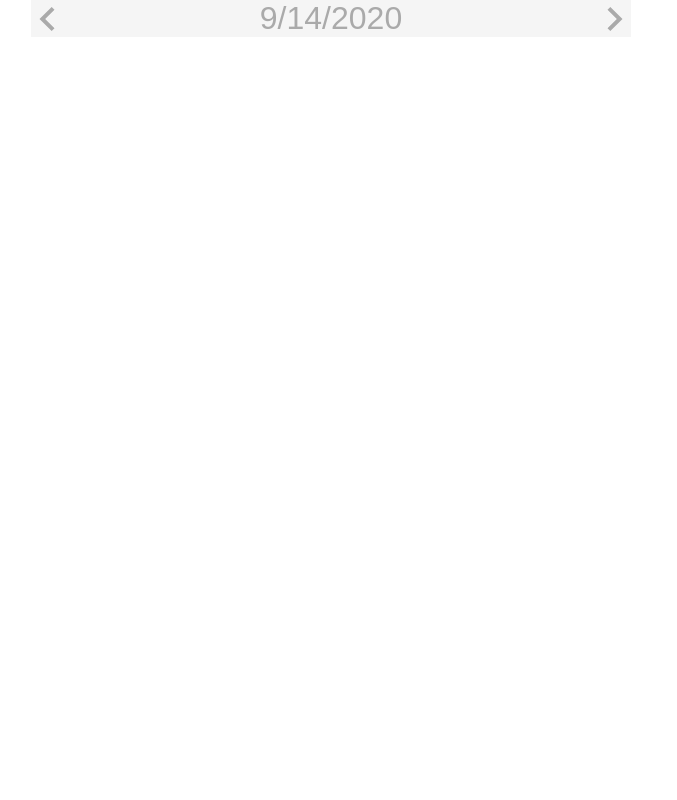
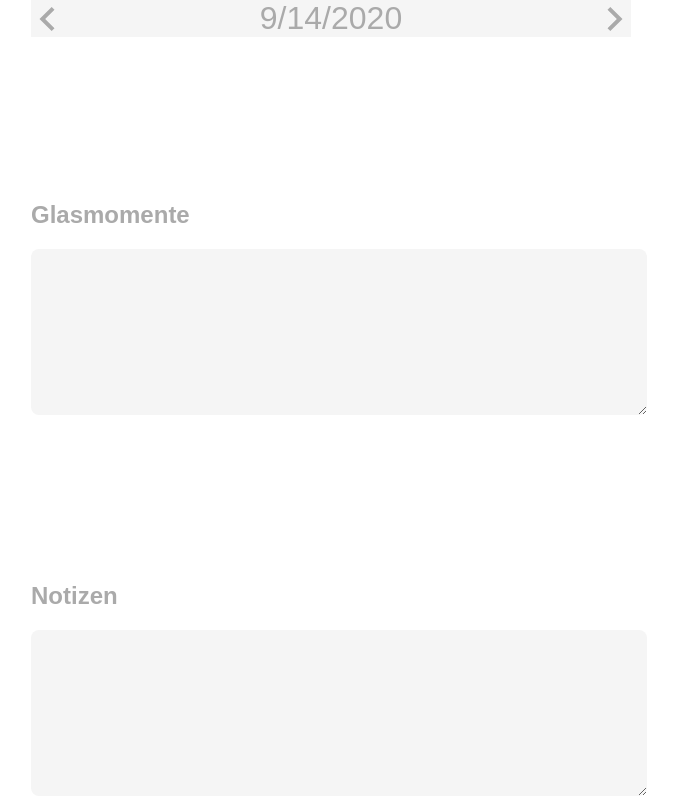
Before and after one commit to fillmer-development/achtsamkeit, a React (Create React App) app: page / in a window 1280 px wide. Shown: the whole page, without its empty margins (309-986 px from the left). Built offline with nearby package versions, Linux system fonts and the light colour scheme.

Commit message:
add Moments and Notes

```diff
--- a/src/App.js
+++ b/src/App.js
@@ -1,18 +1,35 @@
-import React, { Component } from 'react';
-import './style.scss'
+import React from 'react';
 import { connect } from 'react-redux';
-import { setDate } from './store/journal';
-import { useEffect } from 'react';
 import DateSelector from './DateSelector';
+import Moments from './Moment';
+import Note from './Note';
+import { updateJournal } from './store/journal';
+import './style.scss';
 
-const App = () => {
-  useEffect(setDate, [])
+const App = ({ timestamp, entry = {}, updateFactory = f => f }) => {
+  const update = updateFactory(timestamp)
   return (
     <div className="app">
       <DateSelector />
+      <Moments
+        value={entry.moment || ""}
+        setValue={moment => update({ ...entry, moment })}
+      />
+      <Note
+        value={entry.note || ""}
+        setValue={note => update({ ...entry, note })}
+      />
     </div>
   );
 }
 
+const mapStateToProps = state => ({
+  entry: state.journal.entries[state.journal.current],
+  timestamp: state.journal.current
+})
 
-export default App;
+const mapDispatchToProps = dispatch => ({
+  updateFactory: date => entry => dispatch(updateJournal(date, entry))
+})
+
+export default connect(mapStateToProps, mapDispatchToProps)(App);
--- /dev/null
+++ b/src/Moment.js
@@ -0,0 +1,13 @@
+import React from 'react'
+import TextArea from './TextArea'
+
+const Moment = (props) => {
+    return (
+        <div className="moment">
+            <h2>Glasmomente</h2>
+            <TextArea {...props} />
+        </div>
+    )
+}
+
+export default Moment
--- /dev/null
+++ b/src/Note.js
@@ -0,0 +1,13 @@
+import React from 'react'
+import TextArea from './TextArea'
+
+const Note = (props) => {
+    return (
+        <div className="note">
+            <h2>Notizen</h2>
+            <TextArea {...props} />
+        </div>
+    )
+}
+
+export default Note
--- /dev/null
+++ b/src/TextArea.js
@@ -0,0 +1,11 @@
+import React from 'react'
+
+const TextArea = ({ value, setValue = f => f }) => {
+    return (
+        <textarea value={value} onChange={e => setValue(e.target.value)}>
+
+        </textarea>
+    )
+}
+
+export default TextArea
--- a/src/dateUtils.js
+++ b/src/dateUtils.js
@@ -1,5 +1,4 @@
 export const getOffsetDay = offset => timestamp => {
-    console.log(timestamp)
     const date = new Date(timestamp)
     date.setDate(date.getDate() + offset)
     return date.getTime()
@@ -17,5 +16,5 @@ export const normalizeTimestamp = timestamp => {
 export const printDate = timestamp => {
     const d = new Date(timestamp)
     return d.toLocaleDateString()
-    return `${d.getDay()}.${d.getMonth()}.${d.getFullYear()}`
+    // return `${d.getDay()}.${d.getMonth()}.${d.getFullYear()}`
 }
--- a/src/store/journal.js
+++ b/src/store/journal.js
@@ -19,30 +19,18 @@ export const current = (state = "", { type, ...payload }) => {
 
 const JOURNAL_UPDATED = 'journal/update'
 
-export const update_journal = (date, payload) => ({
-    type: JOURNAL_UPDATED, date, payload
+export const updateJournal = (timestamp, item) => ({
+    type: JOURNAL_UPDATED, timestamp, item
 })
 
-export const entry = (state = {}, action) => {
-    switch (action.type) {
-        case JOURNAL_UPDATED:
-            return {
-                ...state
-                //note, moment, productivity,todo...
-            }
 
-        default:
-            return state
-    }
-}
-
-
-export const entries = (state = {}, action) => {
-    switch (action.type) {
+export const entries = (state = {}, { type, ...payload }) => {
+    console.log(state, payload)
+    switch (type) {
         case JOURNAL_UPDATED:
             return {
                 ...state,
-                [action.date]: entry(state[action.date], action)
+                [payload.timestamp]: payload.item
             }
 
         default:
--- a/src/styles/base-styles.scss
+++ b/src/styles/base-styles.scss
@@ -19,4 +19,18 @@ body {
     font-weight: lighter;
     max-width: 600px;
     margin: auto;
+    height: 100vh;
+    color: $color-dark;
 }
+
+textarea {
+    font-family: inherit;
+    background-color: $color-flat;
+    padding: 0.5rem;
+    border: none;
+    border-radius: 0.5rem;
+    flex-basis: 300px;
+    outline: none;
+    width: 100%;
+    height: 150px;
+}
--- a/src/styles/component-styles.scss
+++ b/src/styles/component-styles.scss
@@ -1,10 +1,19 @@
+#root {
+    height: 100%;
+}
+.app {
+    display: flex;
+    flex-flow: column nowrap;
+    justify-content: space-between;
+    height: 100%;
+}
+
 .date-selector {
     font-size: 2rem;
     display: flex;
     align-items: center;
     justify-content: space-between;
     background-color: $color-flat;
-    color: $color-dark;
 
     div {
         @include clickable();
```
